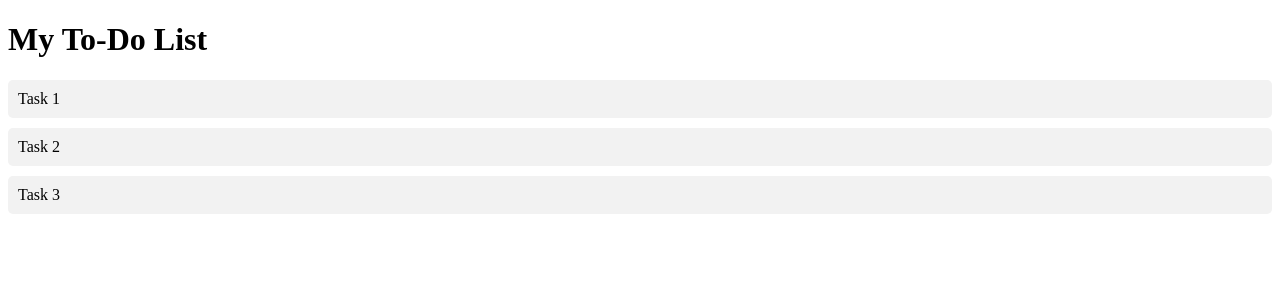
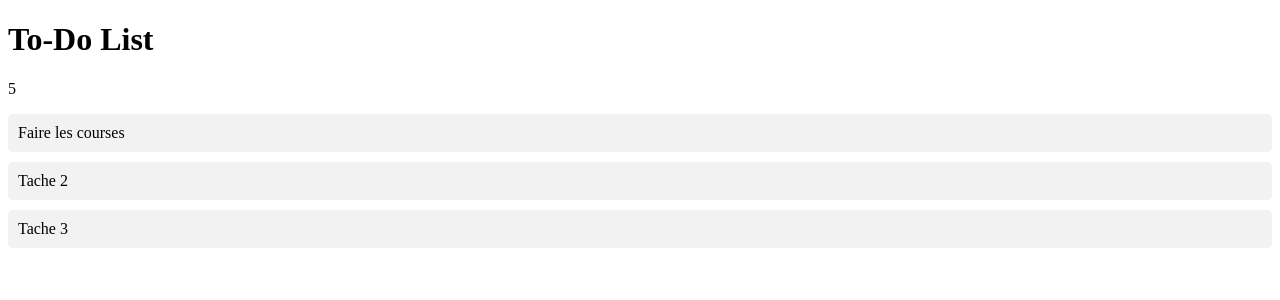
Before and after one commit to esaci/ToDoListAngularTuto, an Angular app: page / in a window 1280 px wide. Shown: the top 300 px of the page. Built offline with nearby package versions, Linux system fonts and the light colour scheme.

Commit message:
Ajout du compteur ansi que de la modification de la tache 1

```diff
--- a/src/app/app.component.html
+++ b/src/app/app.component.html
@@ -1,7 +1,9 @@
-<h1>My To-Do List</h1>
+<h1>To-Do List</h1>
+
+<p>{{progress}}</p>
 
 <ul>
-  <li>Task 1</li>
-  <li>Task 2</li>
-  <li>Task 3</li>
+  <li>{{tache1}}</li>
+  <li>Tache 2</li>
+  <li>Tache 3</li>
 </ul>
--- a/src/app/app.component.ts
+++ b/src/app/app.component.ts
@@ -6,5 +6,29 @@ import { Component } from '@angular/core';
   styleUrls: ['./app.component.css']
 })
 export class AppComponent {
-  title = 'toDoList';
+  progress: number = 0;
+  intervalId: any;
+  tache1: string = 'Faire les courses';
+
+  increaseProgress() {
+    if (this.progress === 9) {
+      this.progress = 0;
+      this.tache1 = 'Faire les courses !!';
+    }
+    else {
+      this.progress += 1;
+      this.tache1 = 'Faire les courses';
+    }
+  }
+
+  ngOnInit() {
+    this.intervalId = setInterval(() => {
+      this.increaseProgress();
+    }, 1000);
+  }
+  ngOnDestroy() {
+    if (this.intervalId) {
+      clearInterval(this.intervalId);
+    }
+  }
 }
```
